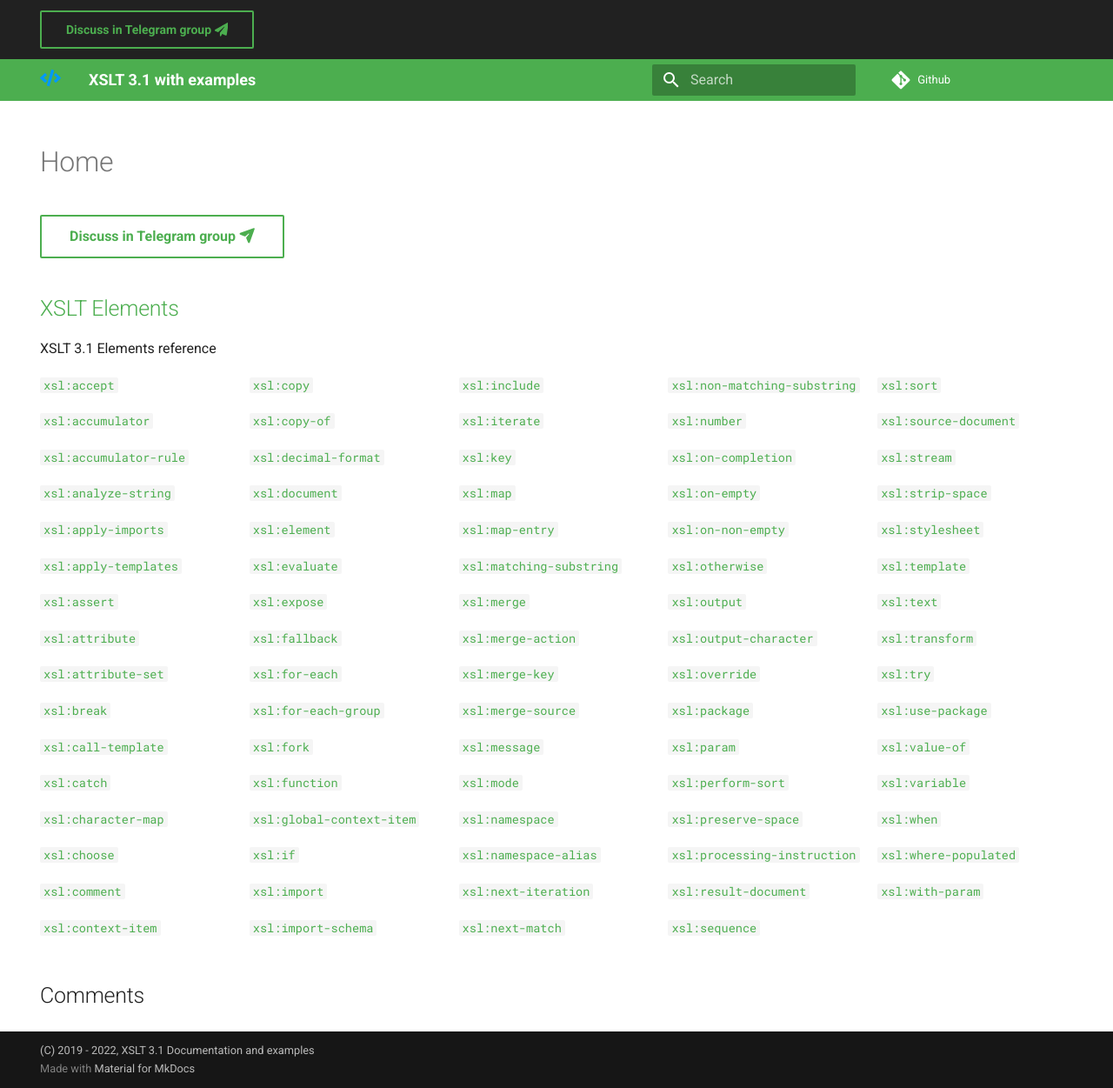
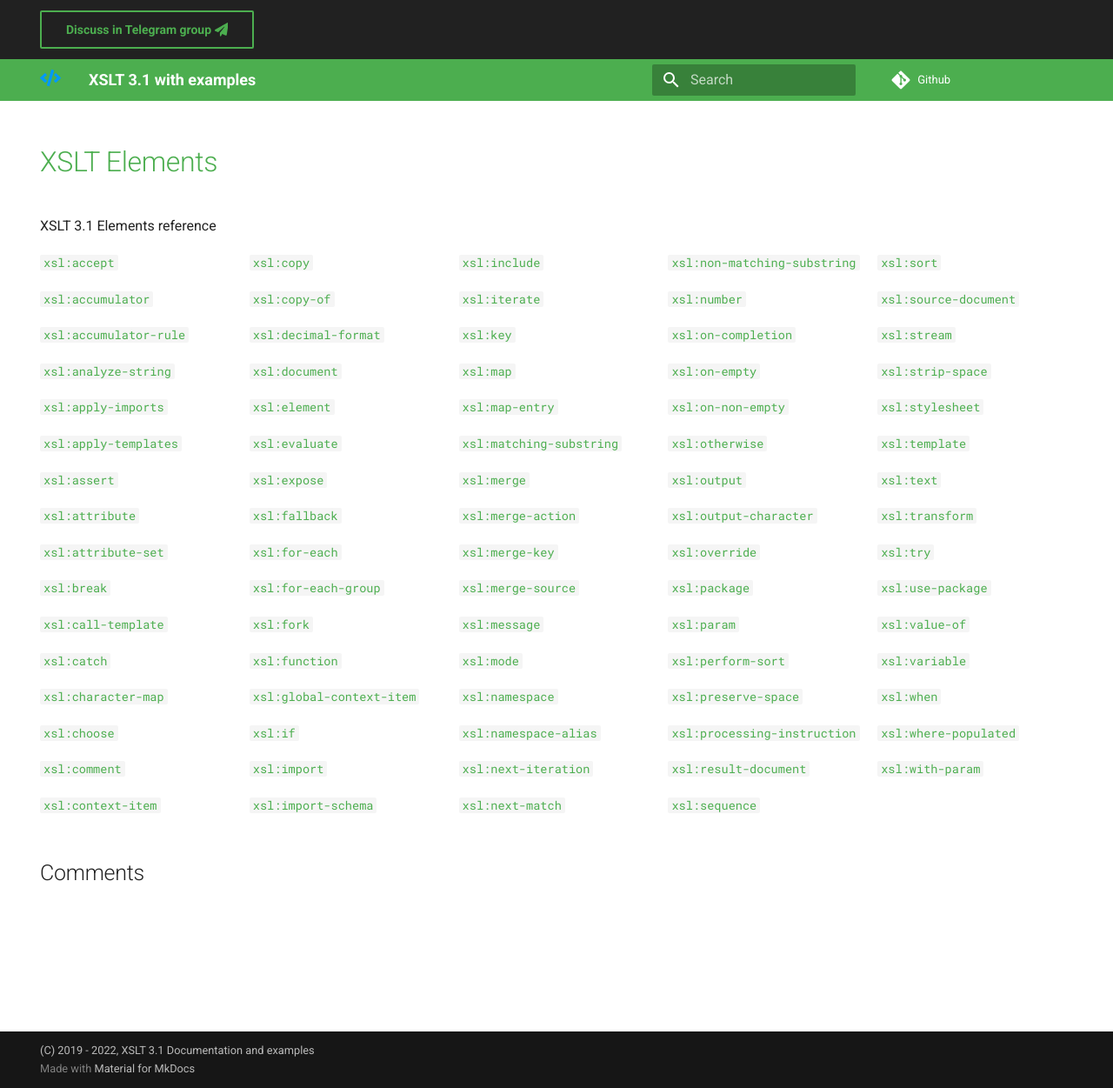
Before and after one commit to xsltdev/xsltdev.com, an MkDocs documentation site: the page built from docs/index.md, in a window 1280 px wide and 1251 px high. Shown: the whole window at 87% size. Built offline with MkDocs 1.6.1 and Material for MkDocs 9.7.7, drawn with Linux system fonts in a browser that asks for light colours; comment, search, counter and statistics services are not loaded.

Commit message:
Update index.md

```diff
--- a/docs/index.md
+++ b/docs/index.md
@@ -4,11 +4,7 @@ hide:
   - toc # Hide table of contents
 ---
 
-# Home
-
-[Discuss in Telegram group  :fontawesome-solid-paper-plane:](https://t.me/xsltdev){ .md-button }
-
-## [XSLT Elements](/xslt/)
+# [XSLT Elements](/xslt/)
 
 XSLT 3.1 Elements reference
 
```
